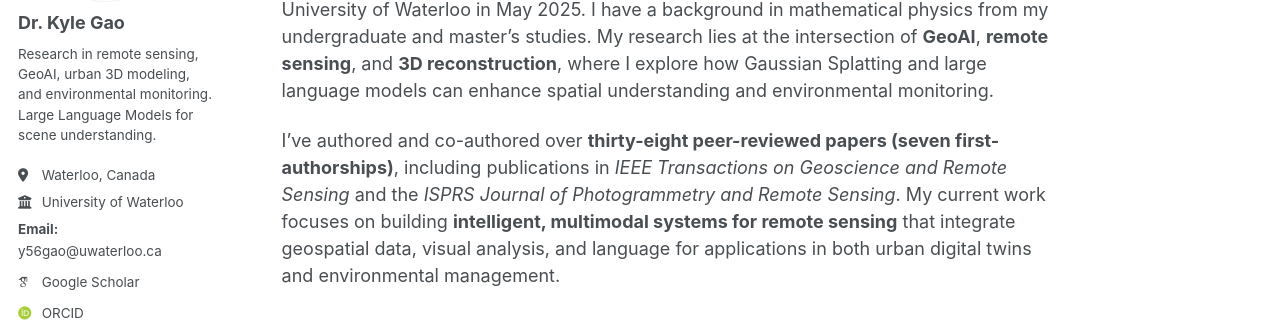
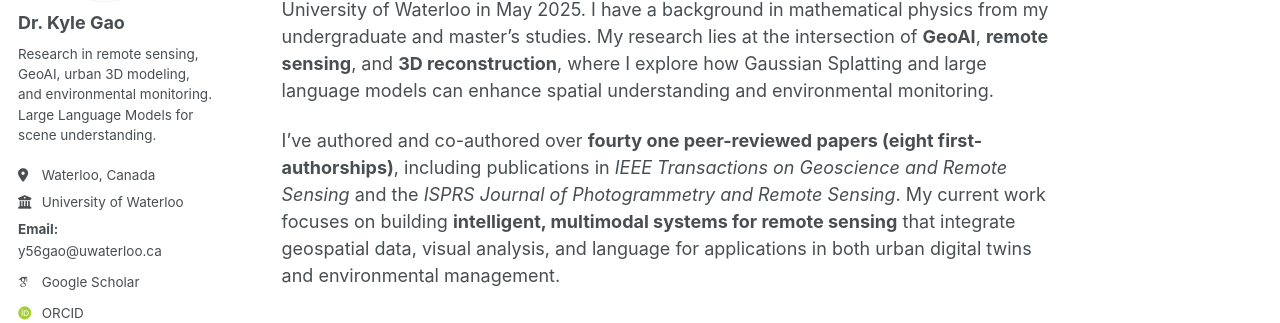
Before and after one commit to kyle-gao/kyle-gao.github.io, a Jekyll site: the page built from _pages/about.md, in a window 1280 px wide and 900 px high. Shown: the part 295-618 px from the top of the window. Built offline with Jekyll 4.4.1, drawn with Linux system fonts in a browser that asks for light colours; some web fonts are replaced; a script that is not in the unit is left out.

Commit message:
Update about.md

```diff
--- a/_pages/about.md
+++ b/_pages/about.md
@@ -11,7 +11,7 @@ redirect_from:
 I’m **Kyle (Yilin) Gao**, a Postdoctoral Fellow in Systems Design Engineering at the **University of Waterloo**. I completed my PhD in Systems Design Engineering at the University of Waterloo in May 2025. I have a background in mathematical physics from my undergraduate and master’s studies.
 My research lies at the intersection of **GeoAI**, **remote sensing**, and **3D reconstruction**, where I explore how Gaussian Splatting and large language models can enhance spatial understanding and environmental monitoring.
 
-I’ve authored and co-authored over **thirty-eight peer-reviewed papers (seven first-authorships)**, including publications in *IEEE Transactions on Geoscience and Remote Sensing* and the *ISPRS Journal of Photogrammetry and Remote Sensing*.
+I’ve authored and co-authored over **fourty one peer-reviewed papers (eight first-authorships)**, including publications in *IEEE Transactions on Geoscience and Remote Sensing* and the *ISPRS Journal of Photogrammetry and Remote Sensing*.
 My current work focuses on building **intelligent, multimodal systems for remote sensing** that integrate geospatial data, visual analysis, and language for applications in both urban digital twins and environmental management.
 
 ## Recent Highlights
```
